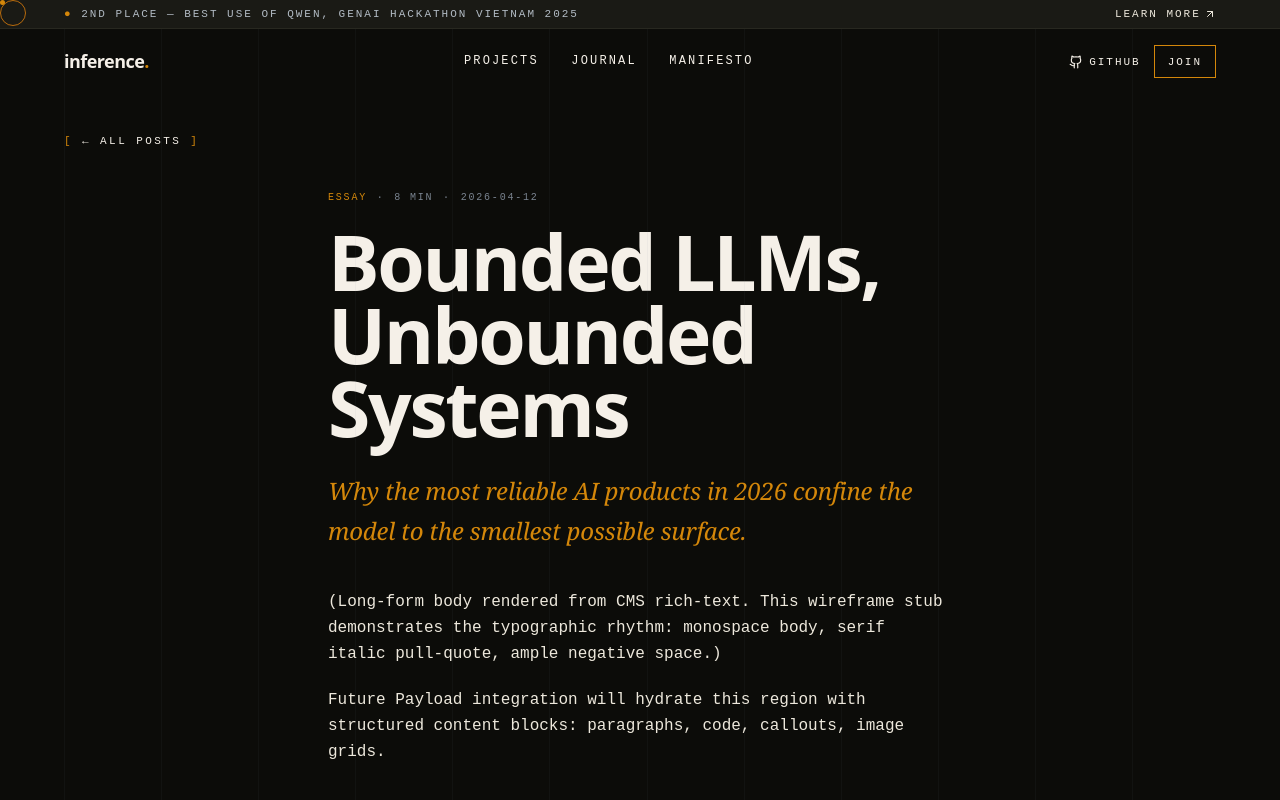
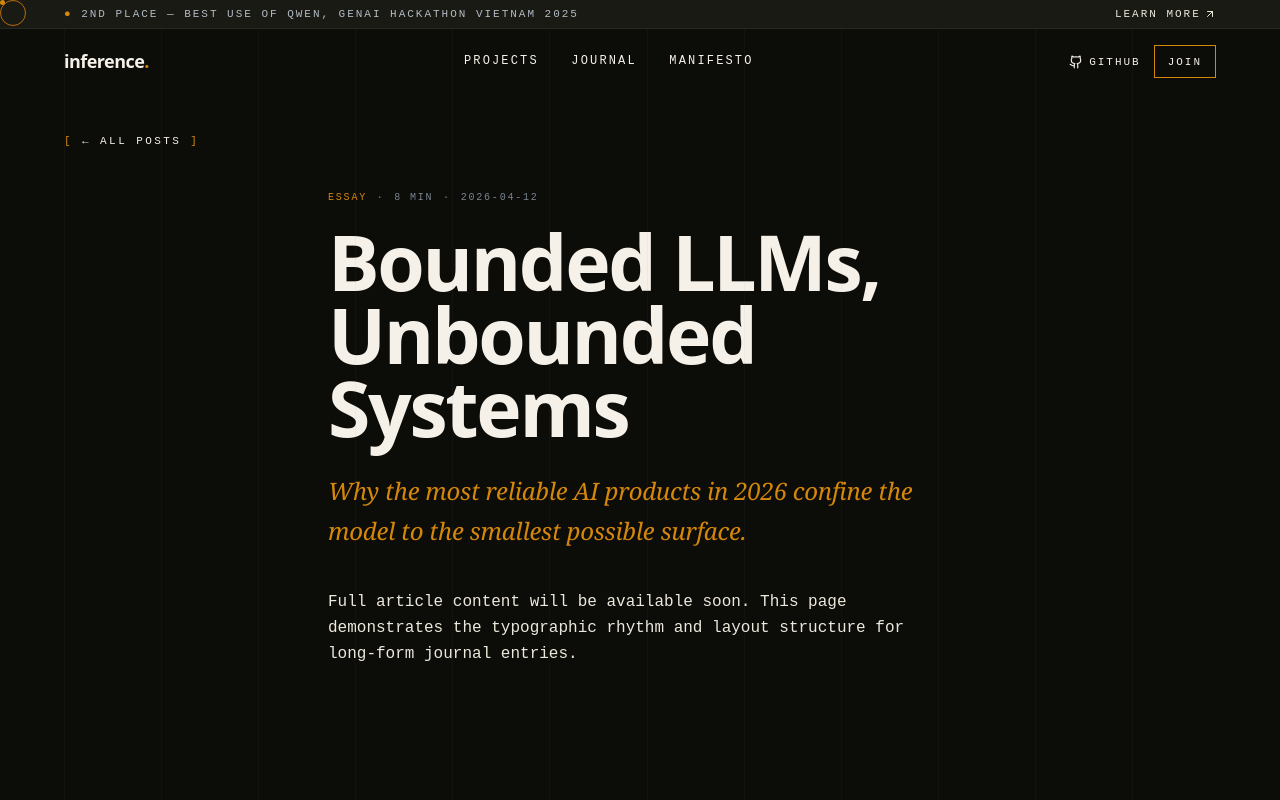
Before and after one commit to hlbathien/bkae-website, a Next.js app: page /journal/bounded-llms in a window 1280 px wide. Shown: the top 800 px of the page. Built offline with nearby package versions, Linux system fonts and the light colour scheme.

Commit message:
phase(6): content-polish — removed wireframe stub, created COPY.md

```diff
--- a/src/app/journal/[slug]/page.tsx
+++ b/src/app/journal/[slug]/page.tsx
@@ -42,18 +42,17 @@ export default async function PostPage({ params }: { params: Promise<{ slug: str
           {p.title}
         </h1>
 
-        <p className="font-serif-italic mt-8 text-[var(--color-amber)]" style={{ fontSize: "24px" }}>
+        <p
+          className="font-serif-italic mt-8 text-[var(--color-amber)]"
+          style={{ fontSize: "24px" }}
+        >
           {p.excerpt}
         </p>
 
         <div className="mt-12 space-y-6 text-[var(--color-ivory2)] text-[16px] leading-relaxed">
           <p>
-            (Long-form body rendered from CMS rich-text. This wireframe stub demonstrates the
-            typographic rhythm: monospace body, serif italic pull-quote, ample negative space.)
-          </p>
-          <p>
-            Future Payload integration will hydrate this region with structured content blocks:
-            paragraphs, code, callouts, image grids.
+            Full article content will be available soon. This page demonstrates the typographic
+            rhythm and layout structure for long-form journal entries.
           </p>
         </div>
       </article>
```
Also changed, not shown: 2 other files (tests, documents, lock files or other folders).
